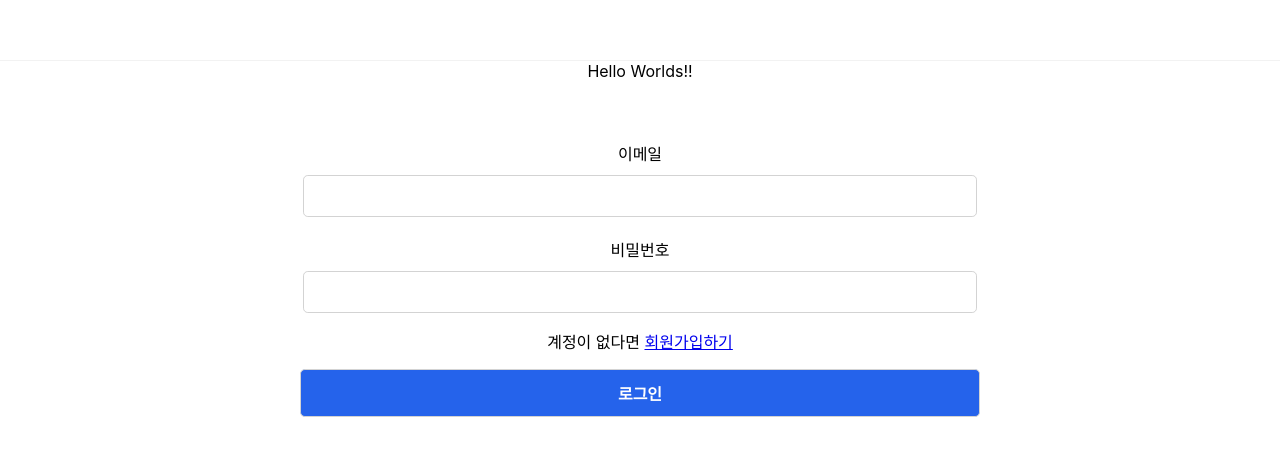
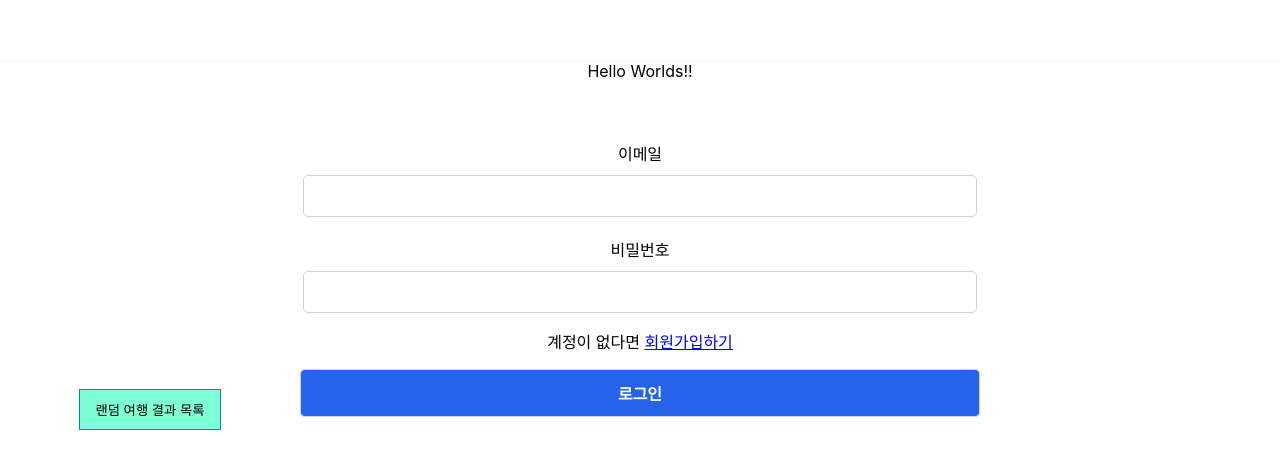
Before and after one commit to yuus95/random-travel-front, a React (Create React App) app: page /home in a window 1280 px wide. Shown: the top 468 px of the page. Built offline with nearby package versions, Linux system fonts and the light colour scheme.

Commit message:
페이지 이동 버튼 컴포넌트 생성

```diff
--- /dev/null
+++ b/src/components/MoveButton.tsx
@@ -0,0 +1,16 @@
+import { useNavigate } from "react-router"
+
+export default function MoveButton({ path, name }: { path: string, name: string }) {
+    const navigate =  useNavigate();
+    return (
+        <div>
+            <button className="random__button"
+                name="random_button"
+                onClick={() => {
+                    navigate(path)
+                }}>
+                {name}
+            </button>
+        </div>
+    )
+}
--- a/src/components/Pagination.tsx
+++ b/src/components/Pagination.tsx
@@ -15,11 +15,6 @@ export default function Pagination({
     onPageChange,
     maxPageNumbersToShow = 5, // 기본값 설정
 }: PaginationProps) {
-    console.log("currentPage",currentPage)
-    console.log("totalItems",totalItems)
-    console.log("maxPageNumbersToShow",maxPageNumbersToShow)
-
-
     const totalPage = Math.ceil(totalItems / itemsPerPage);
 
     const getPageNumbers = () => {
--- a/src/components/RandomTravelList.tsx
+++ b/src/components/RandomTravelList.tsx
@@ -1,4 +1,6 @@
 import {  useState } from "react";
+import { useNavigate } from "react-router";
+import MoveButton from "./MoveButton";
 import RandomTravelData from "./RandomTravelData";
 import RandomTravelDataPage from "./RandomTravelDataPage";
 
@@ -8,7 +10,6 @@ export default function RandomTravelList() {
     const [hasData, setHasData] = useState<Boolean>(false);
     const limit = 20;
 
-
     return (
         <>
             <RandomTravelData currentPage={currentPage} limit={limit} hasData={hasData} />
@@ -16,8 +17,9 @@ export default function RandomTravelList() {
                 currentPage={currentPage}
                 limit={limit}
                 onPageChange={(page) => setCurrentPage(page)}
-                onDataCall={(hasData) => setHasData(true)}
+                onDataCall={(hasData) => setHasData(hasData)}
             />
+            <MoveButton path={"/home"} name={"홈으로"}/>
         </>
     )
 }
--- a/src/index.css
+++ b/src/index.css
@@ -21,7 +21,6 @@ code {
 }
 
 .header__logOut {
-
 }
 
 .form {
@@ -106,3 +105,11 @@ code {
   background-color: #007bff;
   color: #fff;
 }
+
+.random__button {
+  padding: 10px 15px;
+  margin: 0 5px;
+  border: 1px solid #007bff;
+  background-color: aquamarine;
+  cursor: default;
+}
--- a/src/pages/Home.tsx
+++ b/src/pages/Home.tsx
@@ -1,5 +1,6 @@
 import LoginForm from "../components/AuthForm";
 import Header from "../components/Header";
+import MoveButton from "../components/MoveButton";
 import { useAuth } from "../hooks/useAuth"
 
 export default function HomePage() {
@@ -14,6 +15,7 @@ export default function HomePage() {
              :
             <LoginForm isLoginForm/>
             }
+            <MoveButton name="랜덤 여행 결과 목록"  path={"/random-travel"} />
         </>
     )
 }
```
Lines whose indentation alone changed are shown as unchanged.
